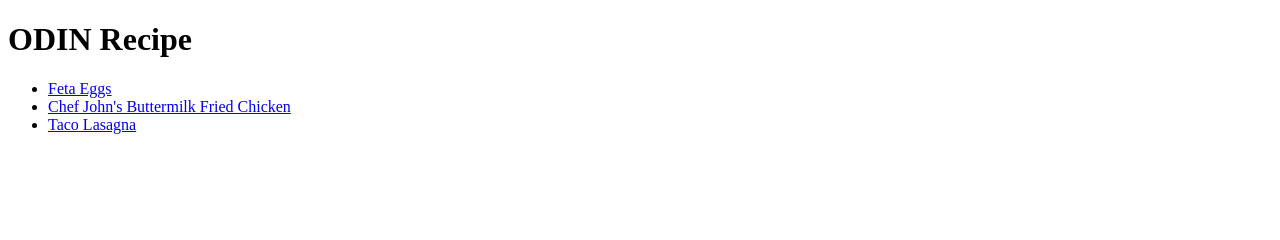
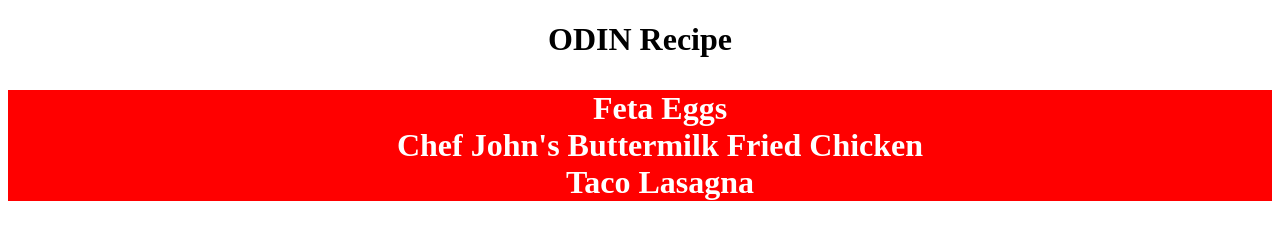
Before and after one commit to susakovich/TheOdinProject, a plain HTML site: page repos/odin-recipes/index.html in a window 1280 px wide. Drawn offline with Linux system fonts and the light colour scheme.

Commit message:
Add styles to our files

```diff
--- a/repos/odin-recipes/index.html
+++ b/repos/odin-recipes/index.html
@@ -4,14 +4,17 @@
     <meta charset="UTF-8" />
     <meta http-equiv="X-UA-Compatible" content="IE=edge" />
     <meta name="viewport" content="width=device-width, initial-scale=1.0" />
+    <link rel="stylesheet" href="style.css" />
     <title>ODIN Recipe</title>
   </head>
   <body>
     <h1>ODIN Recipe</h1>
-    <ul>
-      <li><a href="eggs.html">Feta Eggs</a></li>
-      <li><a href="chicken.html">Chef John's Buttermilk Fried Chicken</a></li>
-      <li><a href="lasagna.html">Taco Lasagna</a></li>
-    </ul>
+    <div class="food-list">
+      <ul>
+        <li><a href="eggs.html">Feta Eggs</a></li>
+        <li><a href="chicken.html">Chef John's Buttermilk Fried Chicken</a></li>
+        <li><a href="lasagna.html">Taco Lasagna</a></li>
+      </ul>
+    </div>
   </body>
 </html>
```
Also changed, not shown: repos/odin-recipes/chicken.html (+2 -1 lines), repos/odin-recipes/eggs.html (+2 -1 lines), repos/odin-recipes/lasagna.html (+2 -1 lines).
